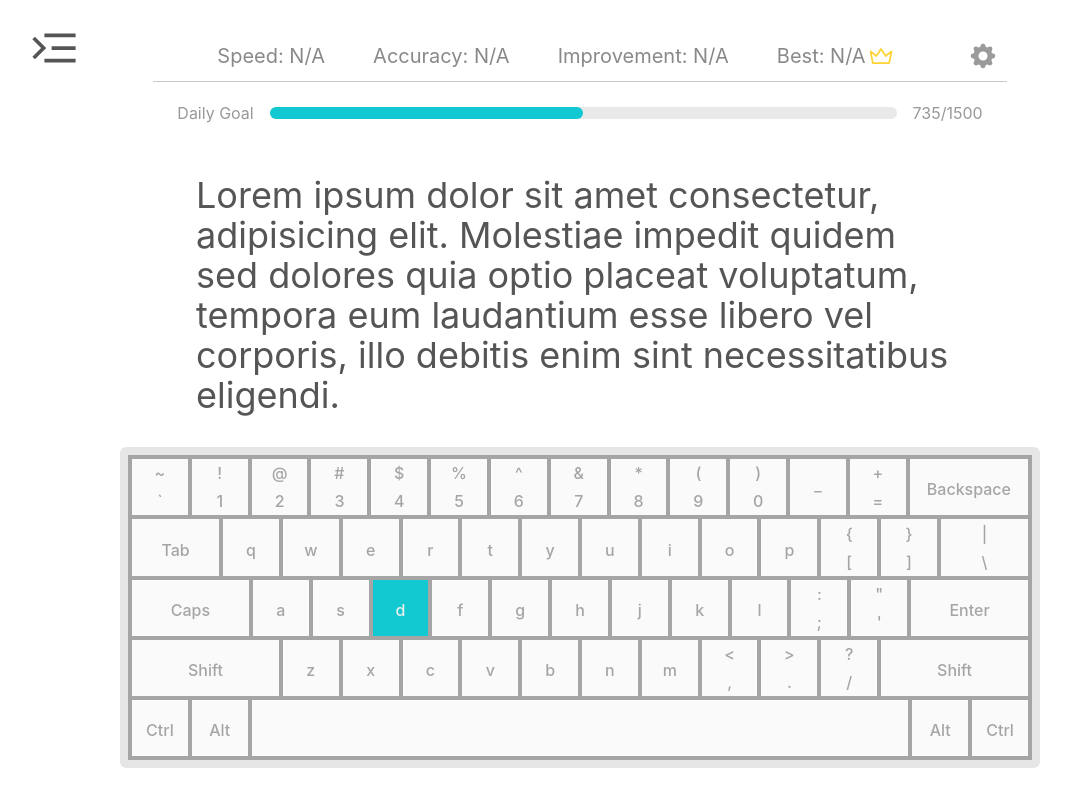
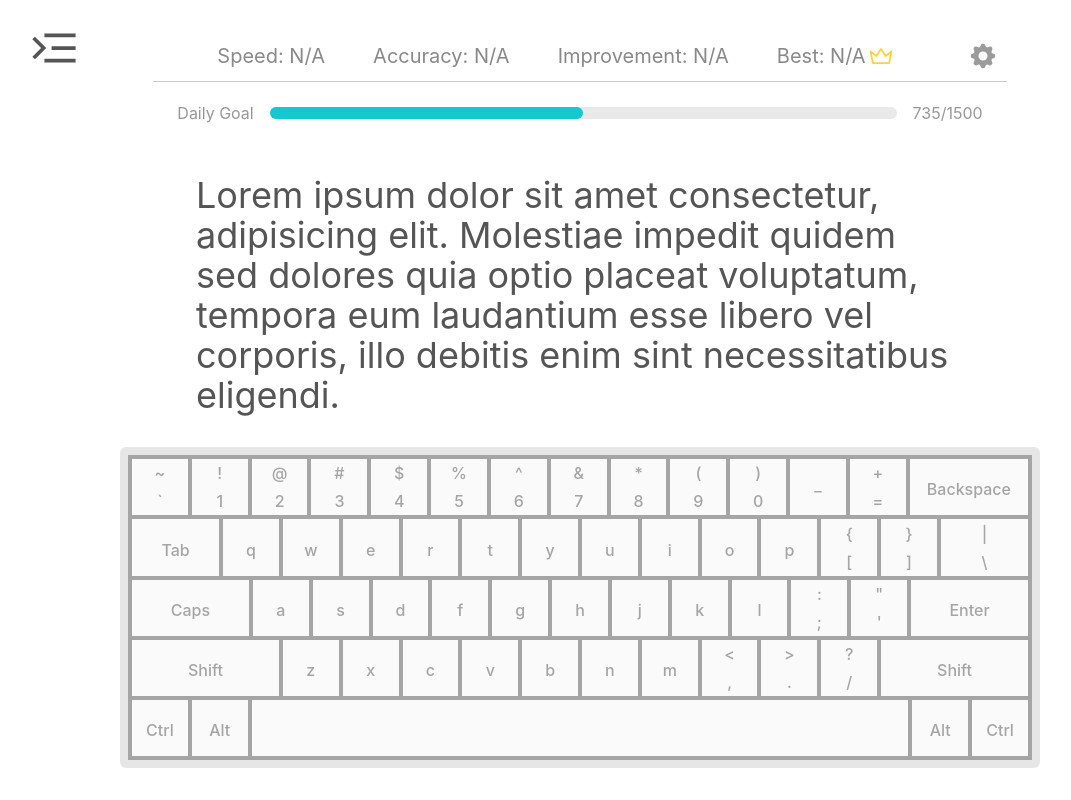
Before and after one commit to AifaDev/AccuType, a React (Vite) app: page / in a window 1280 px wide. Shown: the whole page, without its empty margins (60-1131 px from the left). Built offline with nearby package versions, Linux system fonts and the light colour scheme.

Commit message:
keys state

```diff
--- a/src/App.jsx
+++ b/src/App.jsx
@@ -4,6 +4,7 @@ import Menu from "./components/Menu";
 import Paragraph from "./components/Paragraph";
 
 function App() {
+
   return (
     <div className="App h-screen w-screen select-none bg-background dark:bg-background-dark transition-colors duration-300">
       <div className="absolute md:top-[3%] md:left-[7%] sm:top-[4%] sm:left-[3.5%] xm:top-[1%] xm:left-[1.5%]">
--- /dev/null
+++ b/src/State.jsx
@@ -0,0 +1,13 @@
+import create from "zustand";
+
+export const useKeys = create((set) => ({
+  keys: {},
+  addKey: (key) =>
+    set((state) => {
+      state.keys[key] = key;
+    }),
+  removeKey: (key) =>
+    set((state) => {
+      delete state.keys[key];
+    }),
+}));
--- a/src/components/Keyboard.jsx
+++ b/src/components/Keyboard.jsx
@@ -1,9 +1,20 @@
-import { useState } from "react";
+import { useEffect, useState } from "react";
+import { useKeys } from "../State";
 import querty from "../assets/querty.json";
 
 export default function Keyboard({ ...props }) {
+  const { addKey } = useKeys();
+  const { removeKey } = useKeys();
   return (
-    <div {...props}>
+    <div
+      onKeyDown={(e) => {
+        addKey(e.key);
+      }}
+      onKeyUp={(e) => {
+        removeKey(e.key);
+      }}
+      {...props}
+    >
       <div className="w-[97654857639%] h-full bg-gaps dark:bg-gaps-dark flex flex-col gap-1 p-1 md:text-base text-sm">
         {querty.map((row, index) => {
           return (
@@ -27,15 +38,23 @@ export default function Keyboard({ ...props }) {
 }
 
 const Key = ({ value, alt, grow }) => {
-  const [clicked, setClicked] = useState("d");
+  const { keys } = useKeys();
+  useEffect(() => {
+    console.log(keys);
+  }, [keys]);
   return (
     <div
+      tabIndex="0"
       className={`h-full w-[6.231777614%] text-center flex flex-col justify-center gap-1 font-medium text-key_text dark:text-key_text-dark ${
-        value == clicked ? "bg-bar text-key_text-dark dark:bg-bar-dark " : "bg-key dark:bg-key-dark"
+        keys[value]
+          ? "bg-bar text-key_text-dark dark:bg-bar-dark "
+          : "bg-key dark:bg-key-dark"
       } ${grow && "flex-grow"}`}
     >
       <span> {alt.toLowerCase() === value.toLowerCase() ? "" : alt}</span>
-      <span>{value.includes("-") ? value.slice(value.indexOf("-")+1) : value}</span>
+      <span>
+        {value.includes("-") ? value.slice(value.indexOf("-") + 1) : value}
+      </span>
     </div>
   );
 };
```
